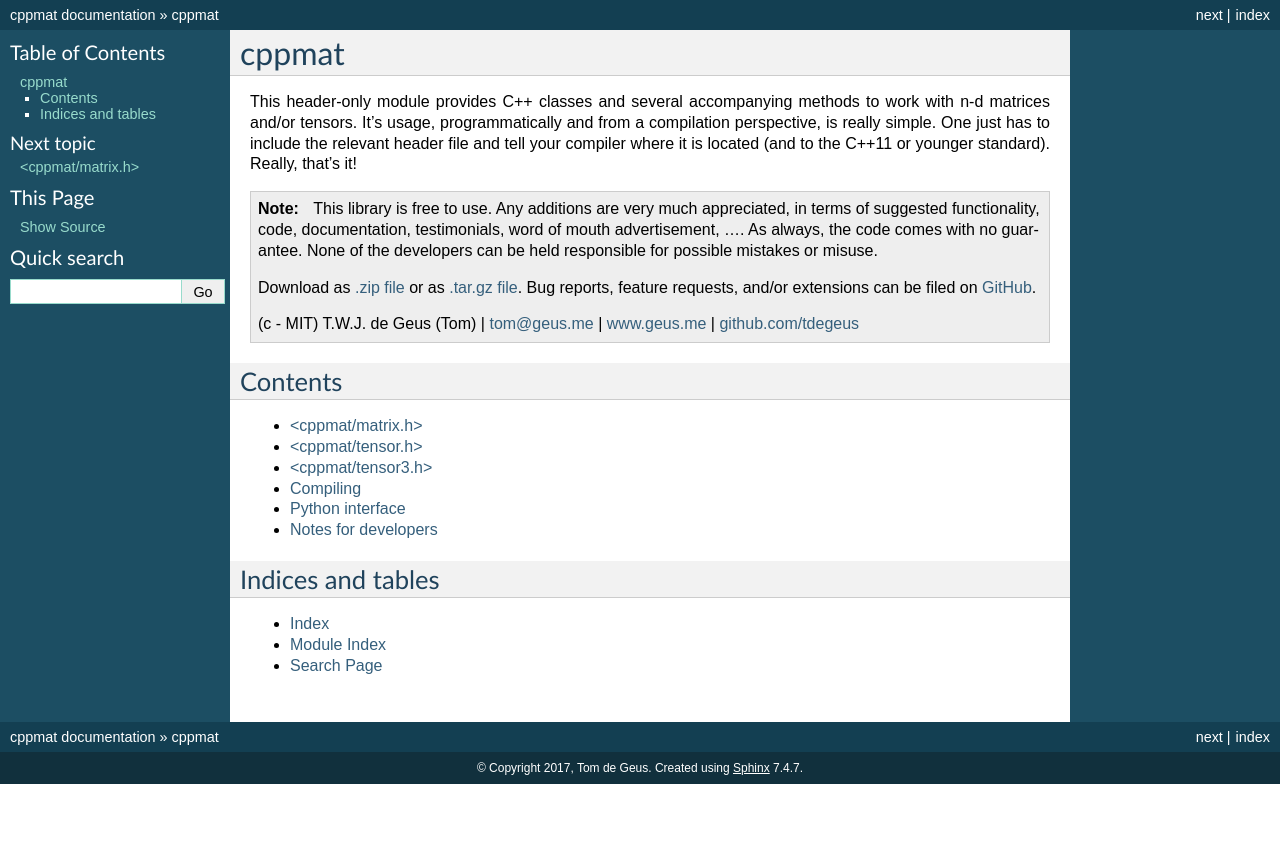
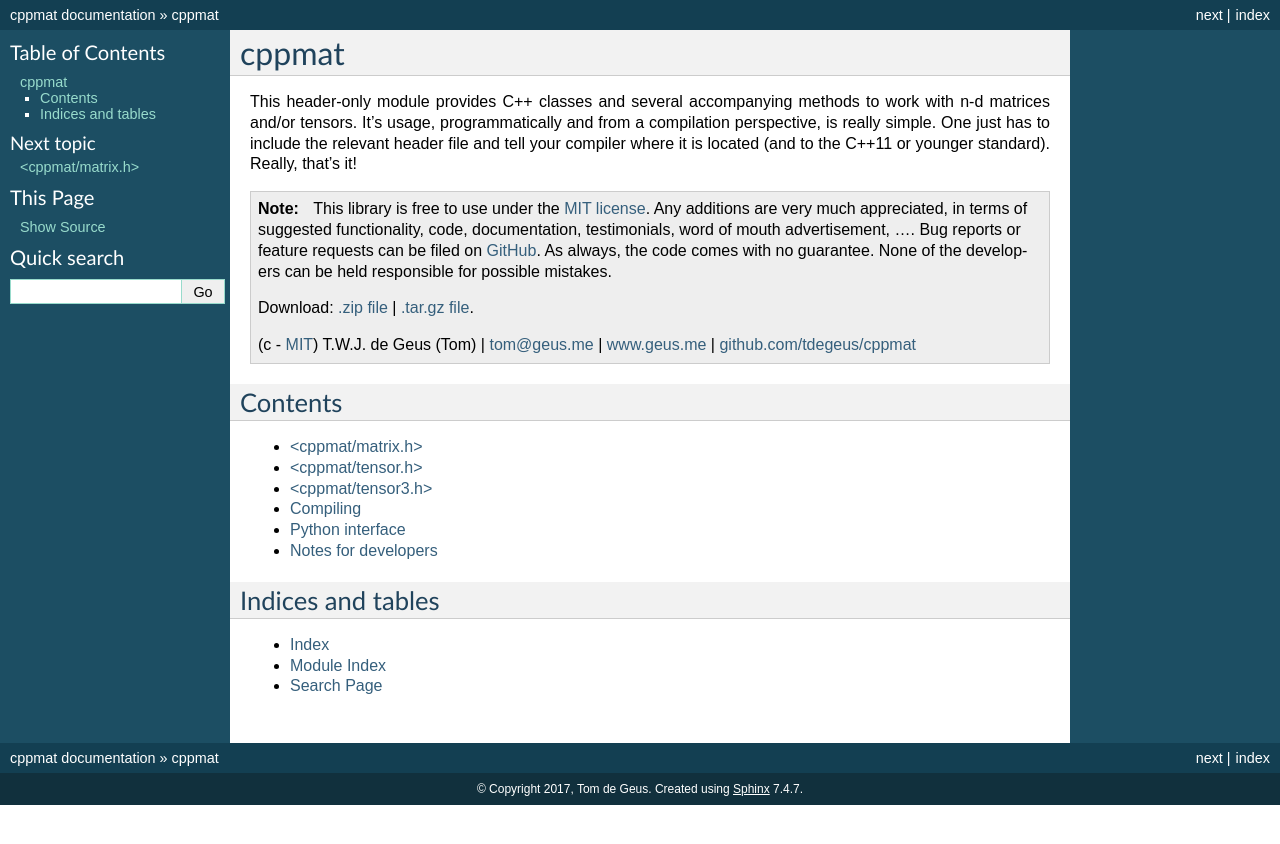
Before and after one commit to tdegeus/cppmat, a Sphinx documentation site: the page built from docs/index.rst, in a window 1280 px wide. Shown: the top 844 px of the page. Built offline with Sphinx 7.4.7, drawn with Linux system fonts in a browser that asks for light colours; formulas are drawn with MathJax 3.

Commit message:
Disclaimer update

```diff
--- a/docs/compile.rst
+++ b/docs/compile.rst
@@ -8,7 +8,7 @@ Compiling
 Introduction
 ============
 
-As described, this module is header only. So one just has to ``#include <cppmat/matrix.h>`` and/or ``#include <cppmat/tensor.h>`` somewhere in the source code, and to tell the compiler where the header-files are. For the latter, several ways are described below.
+This module is header only. So one just has to ``#include <cppmat/matrix.h>`` and/or ``#include <cppmat/tensor.h>`` somewhere in the source code, and to tell the compiler where the header-files are. For the latter, several ways are described below.
 
 Before proceeding, a words about optimization. Of course one should use optimization when compiling the release of the code (``-O2`` or ``-O3``). But it is also a good idea to switch of the assertions in the code (mostly checks on size) that facilitate easy debugging, but do cost time. Therefore, include the flag ``-DNDEBUG``. Note that this is all C++ standard. I.e. it should be no surprise, and it always a good idea to do.
 
--- a/docs/index.rst
+++ b/docs/index.rst
@@ -7,11 +7,11 @@ This header-only module provides C++ classes and several accompanying methods to
 
 .. note::
 
-  This library is free to use. Any additions are very much appreciated, in terms of suggested functionality, code, documentation, testimonials, word of mouth advertisement, .... As always, the code comes with no guarantee. None of the developers can be held responsible for possible mistakes or misuse.
+  This library is free to use under the `MIT license <https://github.com/tdegeus/cppmat/blob/master/LICENSE>`_. Any additions are very much appreciated, in terms of suggested functionality, code, documentation, testimonials, word of mouth advertisement, .... Bug reports or feature requests can be filed on `GitHub <http://github.com/tdegeus/cppmat>`_. As always, the code comes with no guarantee. None of the developers can be held responsible for possible mistakes.
 
-  Download as `.zip file <https://github.com/tdegeus/cppmat/zipball/master>`_ or as `.tar.gz file <https://github.com/tdegeus/cppmat/tarball/master>`_.  Bug reports, feature requests, and/or extensions can be filed on `GitHub <http://github.com/tdegeus/cppmat>`_.
+  Download: `.zip file <https://github.com/tdegeus/cppmat/zipball/master>`_ | `.tar.gz file <https://github.com/tdegeus/cppmat/tarball/master>`_.
 
-  (c - MIT) T.W.J. de Geus (Tom) | tom@geus.me | `www.geus.me <http://www.geus.me>`_ | `github.com/tdegeus <http://github.com/tdegeus>`_
+  (c - `MIT <https://github.com/tdegeus/cppmat/blob/master/LICENSE>`_) T.W.J. de Geus (Tom) | tom@geus.me | `www.geus.me <http://www.geus.me>`_ | `github.com/tdegeus/cppmat <http://github.com/tdegeus/cppmat>`_
 
 Contents
 ========
```
Also changed, not shown: README.md (+3 -3 lines), 2 other files.
